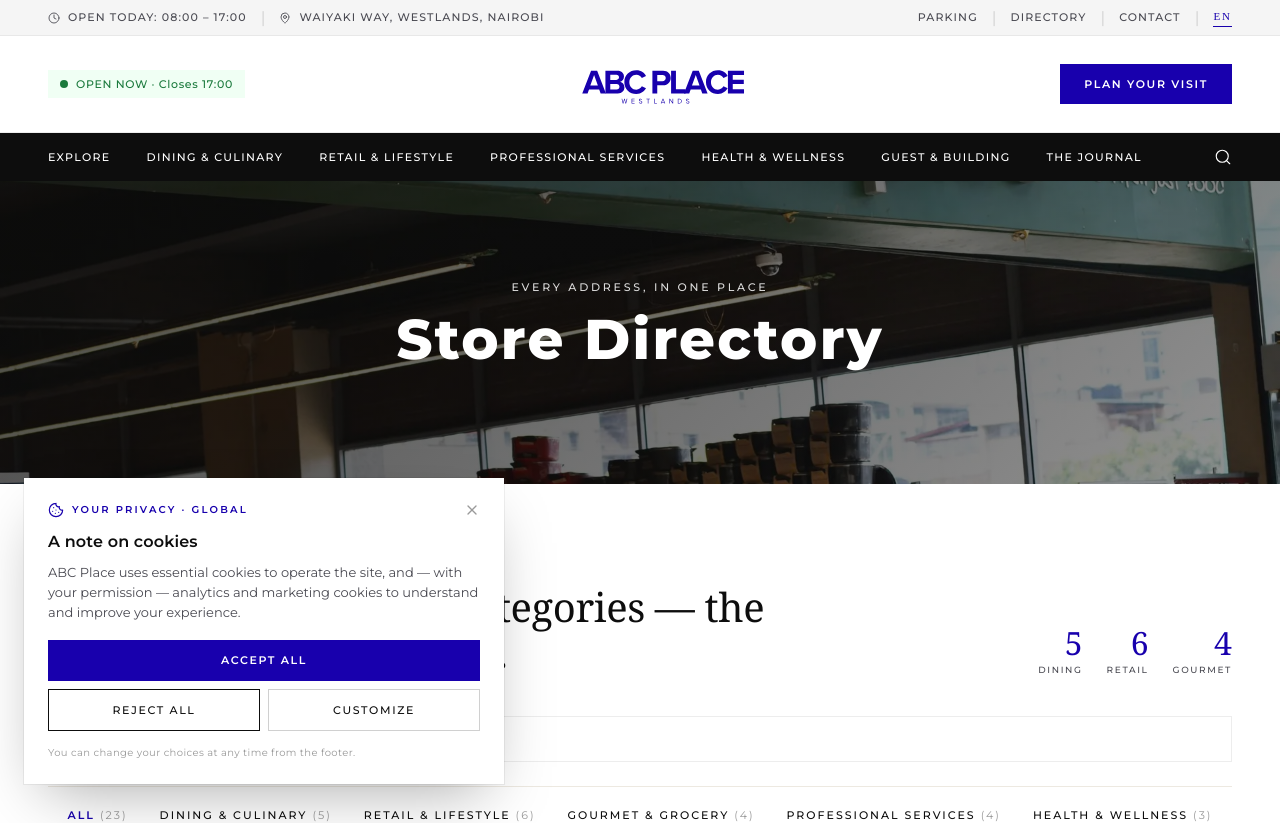
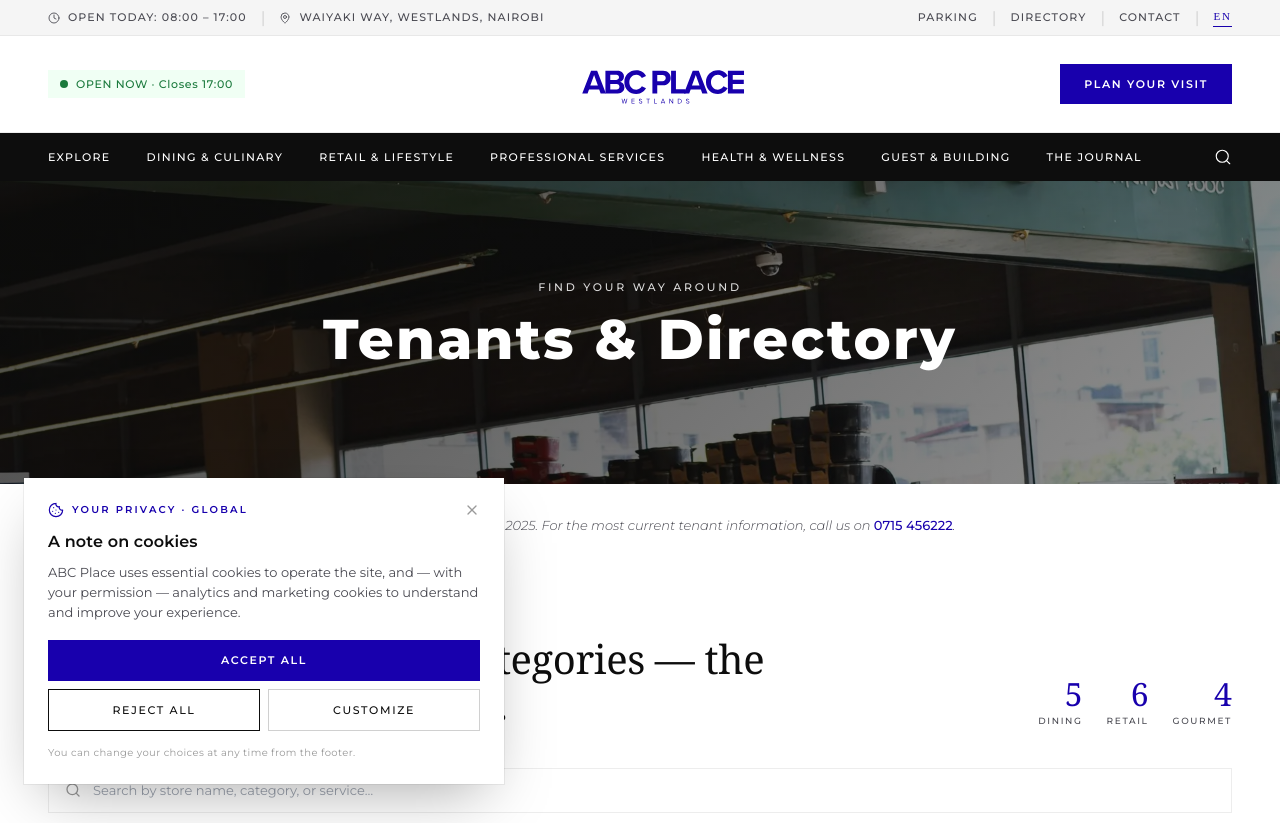
Before and after one commit to jamesboostica/abcplacnew-167f6586, a React (Vite) app: page /directory in a window 1280 px wide. Shown: the top 823 px of the page. Built offline with nearby package versions, Linux system fonts and the light colour scheme; the HTML template or start-up script is replaced by a standard one.

Commit message:
Changes
Co-authored-by: jamesboostica <200854855+jamesboostica@users.noreply.github.com>

```diff
--- a/src/pages/Directory.tsx
+++ b/src/pages/Directory.tsx
@@ -80,10 +80,23 @@ const Directory = () => {
   return (
     <PageShell>
       <PageHero
-        eyebrow="Every address, in one place"
-        title="Store Directory"
+        eyebrow="Find your way around"
+        title="Tenants & Directory"
         image={heroImg}
       />
+      <p
+        className="max-w-[1400px] mx-auto px-6 lg:px-12 mt-8 text-center"
+        style={{
+          fontFamily: "Montserrat",
+          fontStyle: "italic",
+          fontWeight: 300,
+          fontSize: 13,
+          color: "#4A4A52",
+        }}
+      >
+        Directory last updated May 2025. For the most current tenant information,
+        call us on <a href="tel:+254715456222" className="text-[#1800AD] font-medium not-italic">0715 456222</a>.
+      </p>
       <main className="max-w-[1400px] mx-auto px-5 sm:px-6 lg:px-12 py-10 sm:py-12 lg:py-16">
         {/* Intro + at-a-glance metrics */}
         <div className="grid grid-cols-1 lg:grid-cols-[1fr_auto] gap-8 items-end mb-10">
```
